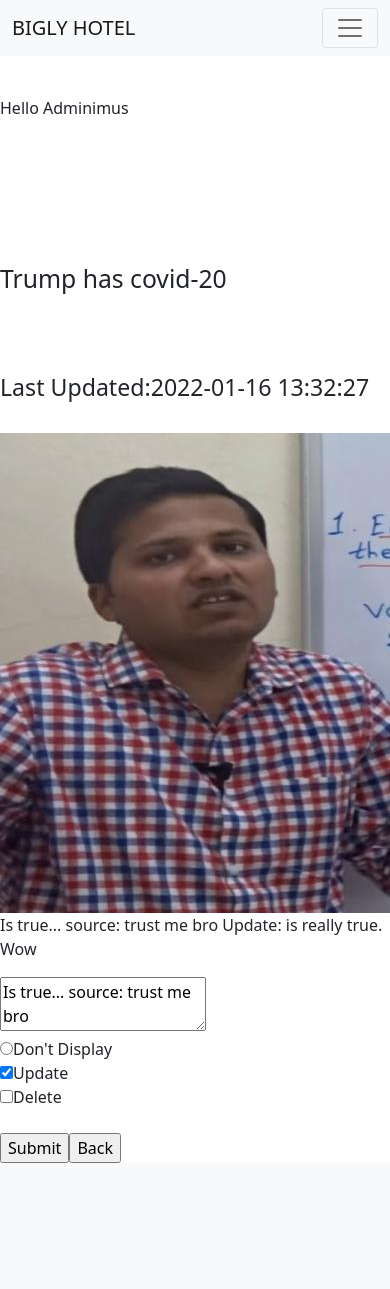
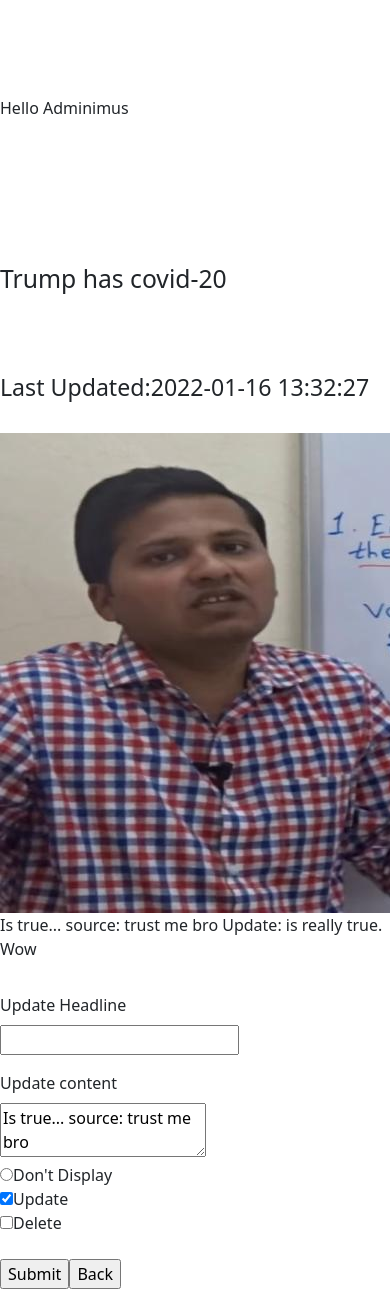
Before and after one commit to MrDreiPner/Bigly-Hotel-XAMPP, a PHP site: page /newspage.php?newsID=10 in a window 390 px wide; the page is wider, and only the part inside the window is pictured. Before the commit the page ends 1163 px from the top of that part, so only its background shows below. Run offline with PHP 8.4, Linux system fonts and the light colour scheme; a user stored in the database is signed in; data comes from the database, SQL or seed files in the repository; some web fonts are replaced.

Commit message:
New headline updateable

```diff
--- a/newspage.php
+++ b/newspage.php
@@ -5,7 +5,7 @@
 <body>
 <br><br><br>
     <?php //News Post wird angezeigt
-    include "nav.php";
+    //include "nav.php";
     include "user_admin_check.php";
     include "user_indicator.php";
     if (isset($_GET["newsID"])){
@@ -52,16 +52,28 @@
         //Veränderungen am News Post werden in der Datenbank hochgeladen
         if(isset($_POST["active"]))
         {
+            if(isset($_POST["updateHeadline"]) && $_POST["updateHeadline"] != ""  && isset($_POST["update_c"]))
+            {
+                $ID = $_SESSION["news_ID"];
+                $newHeadline = test_input($_POST["updateHeadline"]);
+                $sql = "update news
+                    set headline = '$newHeadline'
+                    where news_id = $ID";
+                $stmt = $db_obj->prepare($sql);
+                $stmt->execute();
+                $stmt->close();
+            }
             if(isset($_POST["content"]) && isset($_POST["update_c"]))
             { //Text und Active State(ob Post angezeigt wird) wird aktualisiert
                 $ID = $_SESSION["news_ID"];
+                $newContent = test_input($_POST["content"]);
                 $resolvInput = $_POST["active"];
                 $sql = "update news
                         set active = $resolvInput,
                         content = ?
                         where news_id = $ID";
                 $stmt = $db_obj->prepare($sql);
-                $stmt->bind_param('s', $_POST["content"]);
+                $stmt->bind_param('s', $newContent);
             }
             else
             {//Nur Active State wird aktualisiert
@@ -82,7 +94,18 @@
             header("Refresh:0; url=newsVerwaltung.php");
          }
          else if(isset($_POST["update_c"]))
-         {  //Nur Text wird aktualisiert
+         {
+            if(isset($_POST["updateHeadline"]) && $_POST["updateHeadline"] != "")
+            {
+                $ID = $_SESSION["news_ID"];
+                $newHeadline = test_input($_POST["updateHeadline"]);
+                $sql = "update news
+                    set headline = '$newHeadline'
+                    where news_id = $ID";
+                $stmt = $db_obj->prepare($sql);
+                $stmt->execute();
+                $stmt->close();
+            } //Nur Text wird aktualisiert
             $ID = $_SESSION["news_ID"];
             $sql = "update news
                     set content = ?
@@ -109,11 +132,15 @@
         <?php
         if($_SESSION["SessionWert"] == "Admin"){
             if(isset($active)){
+                echo "<label class='form-label' for='updateHeadline'>Update Headline</label><br>
+                <input type='text' name='updateHeadline'><br>";
                 if(isset($content)){
-                    echo "<textarea placeholder='news-content' required name='content'>".$content."</textarea>";
+                    echo "<label class='form-label' for='content'>Update content</label><br>
+                    <textarea placeholder='news-content' required name='content'>".$content."</textarea>";
                 }
                 else{
-                    echo "<textarea placeholder='news-content' required name='content'></textarea>";
+                    echo "<label class='form-label' for='content'>Update content</label><br>
+                    <textarea placeholder='news-content' required name='content'></textarea>";
                 }
                 if(isset($content) && $active == 1){
                     echo "<br><input name='active' type='radio' value=0 >Don't Display";
--- a/printNews.php
+++ b/printNews.php
@@ -26,7 +26,7 @@
                             <h4 class='card-title'>".$headline."</h4>
                             <p class='card-text'>".$content."</p>
                             <p class='card-text'><small class='text-muted'>".$date."</small></p>
-                            <a id='news-button' href='showNews.php/?news_id='".$id."'' class='btn btn-primary'>Read more</a>
+                            <a id='news-button' href='showNews.php?news_id=".$id."' class='btn btn-primary'>Read more</a>
                         </div>
                     </div>
                 </div>
--- a/style.css
+++ b/style.css
@@ -62,6 +62,10 @@ nav{
     margin-right: 2rem;
     background: rgba( 255, 255, 255, 0.7 );
     box-shadow: 0 8px 32px 0 rgba(200, 203, 240, 0.37);
+}
+
+#news-center{
+    margin-top: 4rem;
 }
 
 /*----Image Styling----*/
```
Also changed, not shown: showNews.php (+20 -9 lines).
